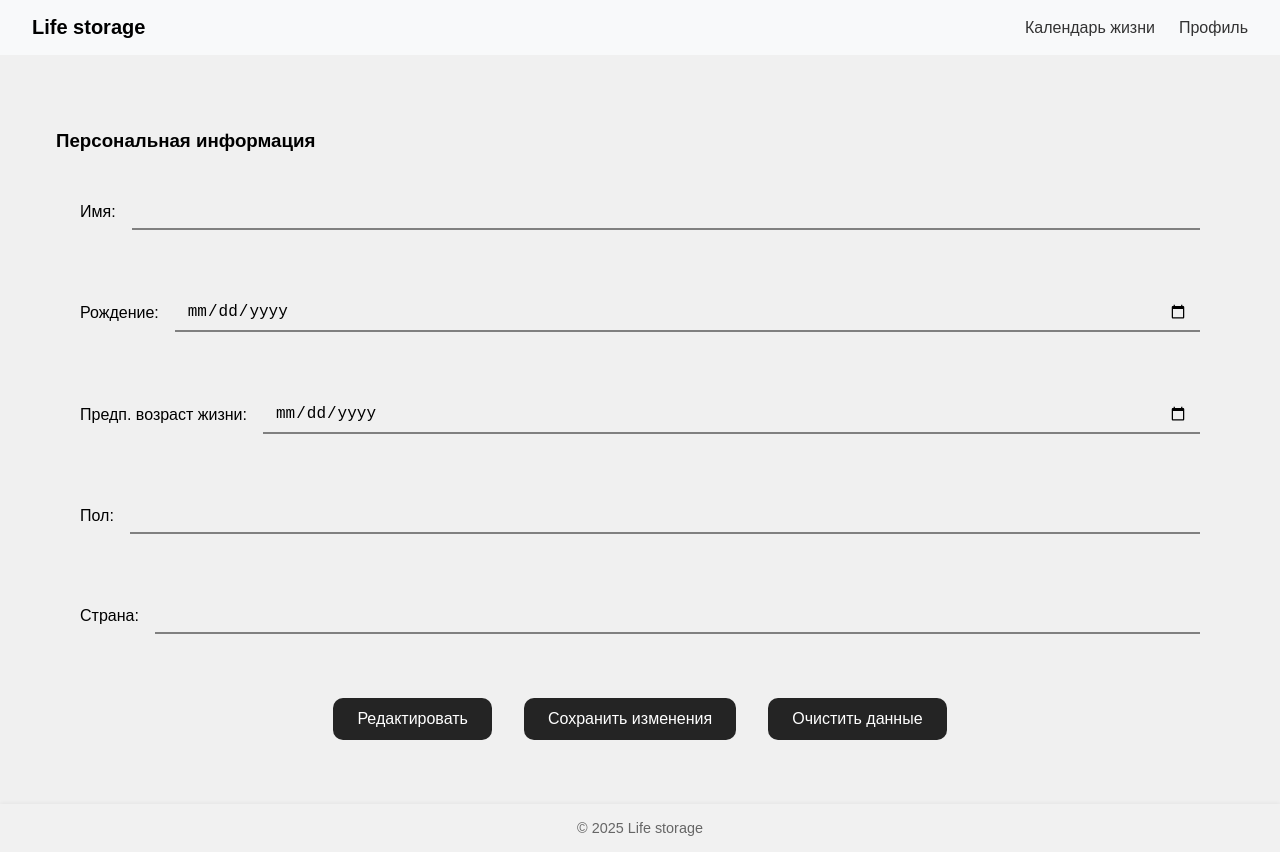
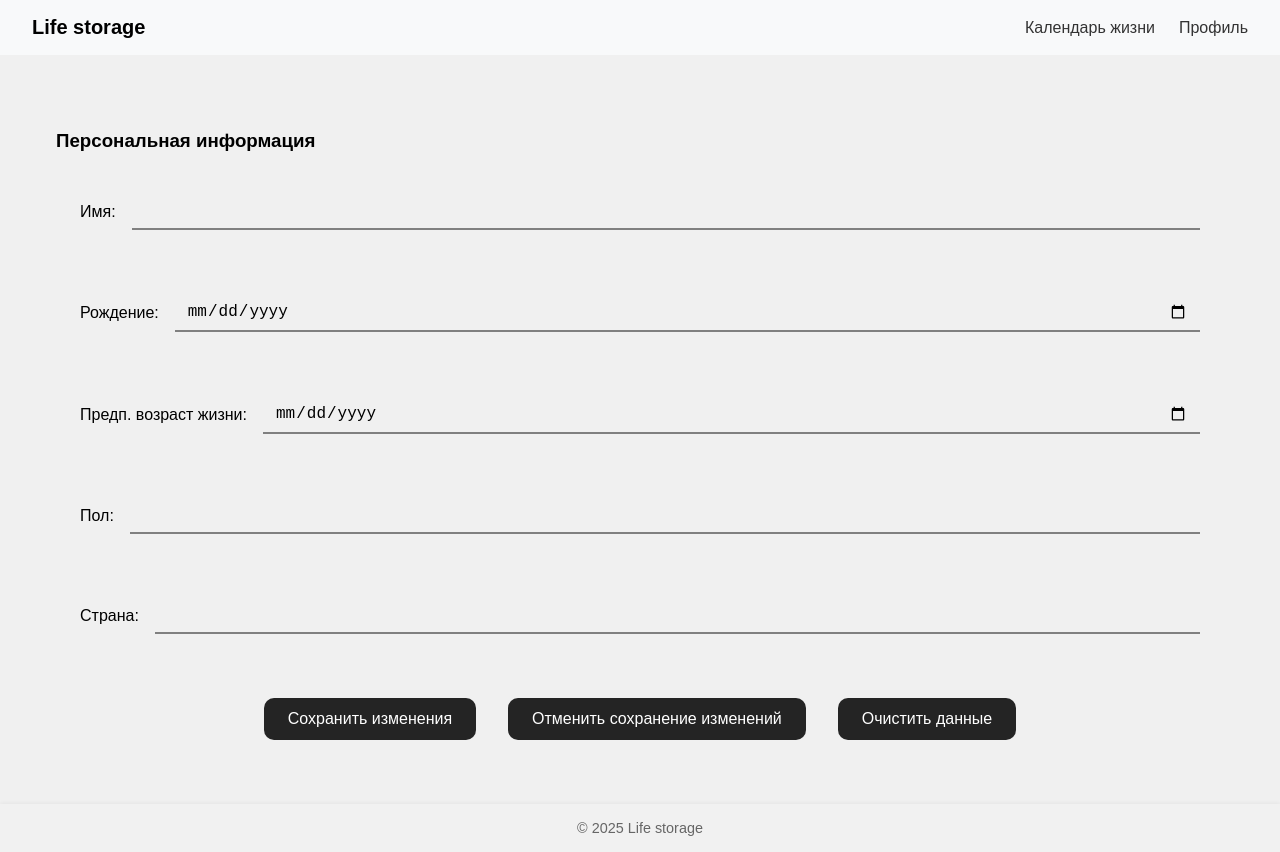
Before and after one commit to RainbowEclipsee/life-storage-app, a React (Vite) app in the folder frontend/: page /profile in a window 1280 px wide. Both pictures are taken after a click on the button "Редактировать". Built offline with nearby package versions, Linux system fonts and the light colour scheme.

Commit message:
upd - Profile page: Fixed logic in relation to UX design

```diff
--- a/frontend/src/pages/Calendar/Calendar.jsx
+++ b/frontend/src/pages/Calendar/Calendar.jsx
@@ -5,10 +5,11 @@ import { generateWeeks } from '../../utils/generateWeeks'
 import LifeStageBlock from '../../components/LifeStageBlock/LifeStageBlock'
 
 const Celendar = () => {
-  const dispatch = useDispatch()
 
   const { dateOfBirth, estimatedDeathDate, firstUsageDate } = useSelector((state) => state.profile)
   const { weeks } = useSelector((state) => state.life)
+
+  const dispatch = useDispatch()
 
   useEffect(() => {
     if (dateOfBirth && estimatedDeathDate && firstUsageDate) {
--- a/frontend/src/pages/Profile/Profile.jsx
+++ b/frontend/src/pages/Profile/Profile.jsx
@@ -16,6 +16,8 @@ const Profile = () => {
     country: '',
   })
 
+  const [isEditing, setIsEditing] = useState(false)
+
   useEffect(() => {
     setForm({
       name: profile.name || '',
@@ -31,12 +33,22 @@ const Profile = () => {
     setForm((prev) => ({ ...prev, [name]: value }))
   }
 
+  const handleEdit = () => {
+    setIsEditing(true)
+  }
+
   const handleSave = () => {
     dispatch(setProfileData(form))
-
+    setIsEditing(false)
   }
   const handleClear = () => {
     dispatch(clearProfile())
+    setIsEditing(false)
+  }
+
+  const handleCancelEdit = () => {
+    setForm(profile)
+    setIsEditing(false)
   }
 
   return (
@@ -52,6 +64,7 @@ const Profile = () => {
             name="name"
             value={form.name}
             onChange={handleChange}
+            disabled={!isEditing}
           />
         </div>
 
@@ -63,6 +76,7 @@ const Profile = () => {
             name="dateOfBirth"
             value={form.dateOfBirth}
             onChange={handleChange}
+            disabled={!isEditing}
           />
         </div>
 
@@ -74,6 +88,7 @@ const Profile = () => {
             name="estimatedDeathDate"
             value={form.estimatedDeathDate}
             onChange={handleChange}
+            disabled={!isEditing}
           />
         </div>
 
@@ -85,6 +100,7 @@ const Profile = () => {
             name="sex"
             value={form.sex}
             onChange={handleChange}
+            disabled={!isEditing}
           />
         </div>
 
@@ -96,14 +112,21 @@ const Profile = () => {
             name="country"
             value={form.country}
             onChange={handleChange}
+            disabled={!isEditing}
           />
         </div>
       </div>
 
       <div className="button_container">
-        <Button btnName="Редактировать" />
-        <Button btnName="Сохранить изменения" onClick={handleSave} />
-        <Button btnName="Очистить данные" onClick={handleClear} />
+        {!isEditing ? (
+          <Button btnName="Редактировать" onClick={handleEdit} />
+        ) : (
+          <div>
+            <Button btnName="Сохранить изменения" onClick={handleSave} />
+            <Button btnName="Отменить сохранение изменений" onClick={handleCancelEdit}/>
+            <Button btnName="Очистить данные" onClick={handleClear} />
+          </div>
+        )}
       </div>
     </div>
   )
--- a/frontend/src/store/profileSlice.js
+++ b/frontend/src/store/profileSlice.js
@@ -18,8 +18,7 @@ const profileSlice = createSlice({
   initialState,
   reducers: {
     setProfileData: (state, action) => {
-      const { name, dateOfBirth, estimatedDeathDate, sex, country } =
-        action.payload
+      const { name, dateOfBirth, estimatedDeathDate, sex, country } = action.payload
       state.name = name
       state.dateOfBirth = dateOfBirth
       state.estimatedDeathDate = estimatedDeathDate
```
Also changed, not shown: frontend/src/components/Button/Button.jsx (line endings or trailing spaces).
